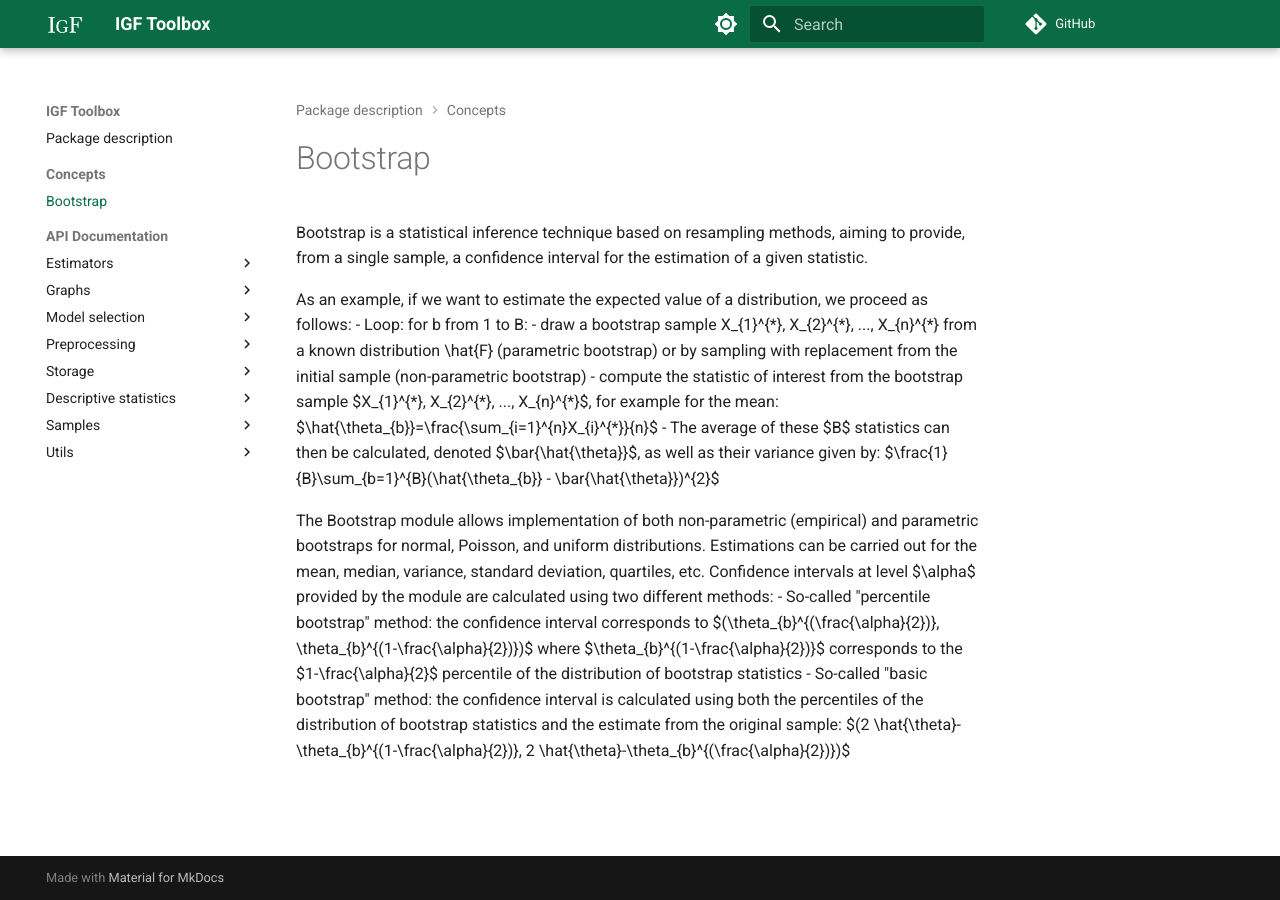
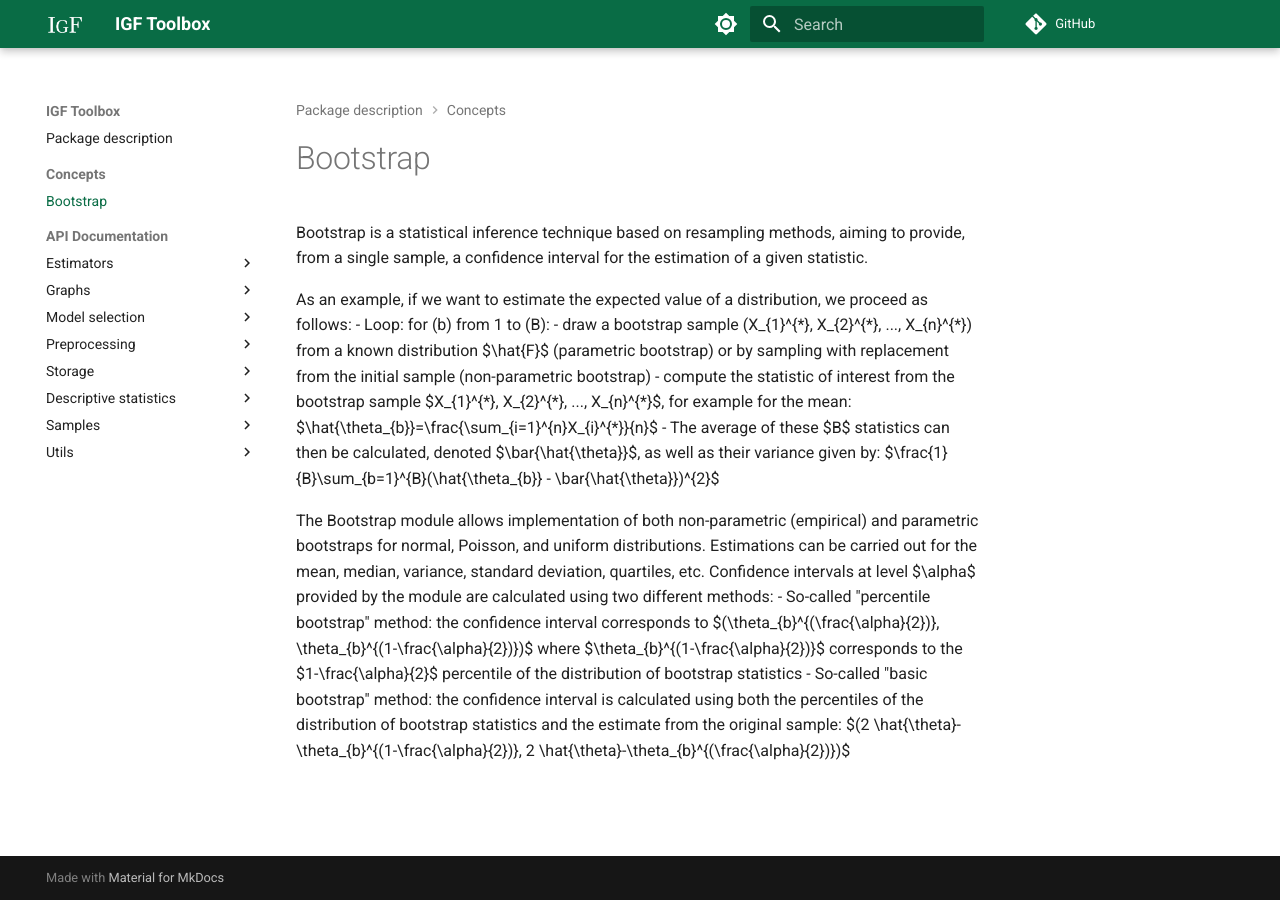
Before and after one commit to IGF-PSD/igf_toolbox, an MkDocs documentation site: the page built from docs/concepts/BOOTSTRAP.md, in a window 1280 px wide. Built offline with MkDocs 1.6.1 and Material for MkDocs 9.7.7, drawn with Linux system fonts in a browser that asks for light colours; comment, search, counter and statistics services are not loaded.

```diff
--- a/docs/concepts/BOOTSTRAP.md
+++ b/docs/concepts/BOOTSTRAP.md
@@ -3,8 +3,8 @@
 Bootstrap is a statistical inference technique based on resampling methods, aiming to provide, from a single sample, a confidence interval for the estimation of a given statistic.
 
 As an example, if we want to estimate the expected value of a distribution, we proceed as follows:
-- Loop: for b from 1 to B:
-    - draw a bootstrap sample X_{1}^{\*}, X_{2}^{\*}, ..., X_{n}^{\*} from a known distribution \hat{F} (parametric bootstrap) or by sampling with replacement from the initial sample (non-parametric bootstrap)
+- Loop: for (b) from 1 to (B):
+    - draw a bootstrap sample (X_{1}^{\*}, X_{2}^{\*}, ..., X_{n}^{\*}) from a known distribution $\hat{F}$ (parametric bootstrap) or by sampling with replacement from the initial sample (non-parametric bootstrap)
     - compute the statistic of interest from the bootstrap sample $X_{1}^{\*}, X_{2}^{\*}, ..., X_{n}^{\*}$, for example for the mean: $\hat{\theta_{b}}=\frac{\sum_{i=1}^{n}X_{i}^{*}}{n}$
 - The average of these $B$ statistics can then be calculated, denoted $\bar{\hat{\theta}}$, as well as their variance given by: $\frac{1}{B}\sum_{b=1}^{B}(\hat{\theta_{b}} - \bar{\hat{\theta}})^{2}$
 
```
